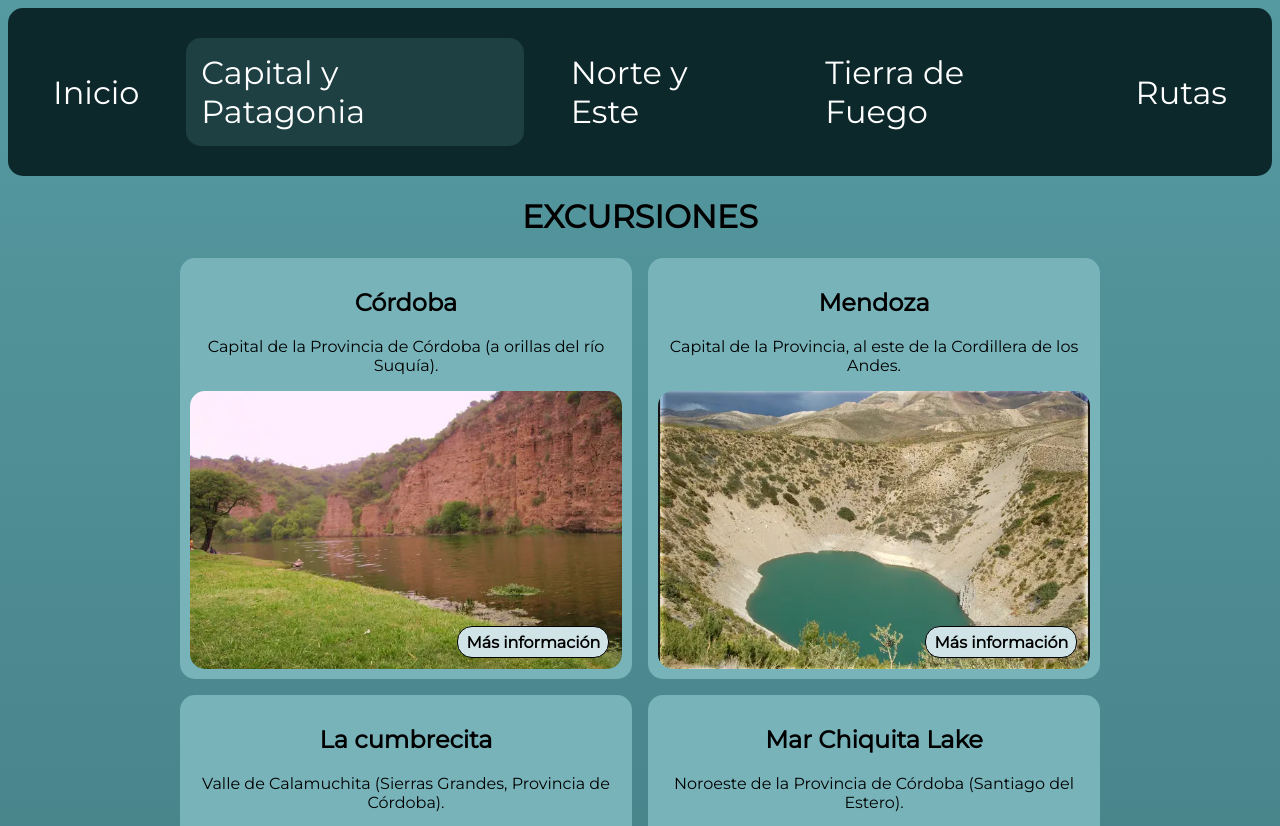
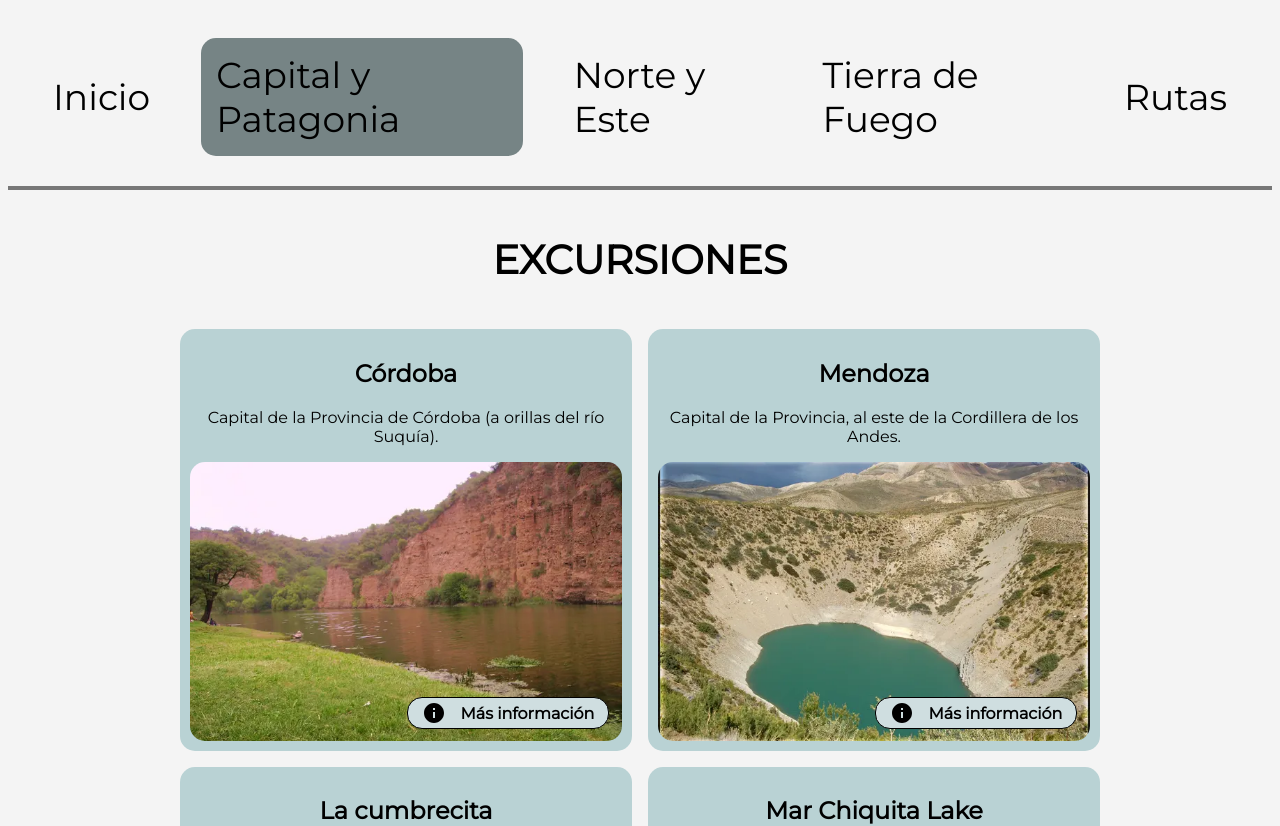
Before and after one commit to krutzzio/rutas-argentinas, a React (Create React App) app: page /excursiones/cp in a window 1280 px wide. Shown: the top 826 px of the page. Built offline with nearby package versions, Linux system fonts and the light colour scheme.

Commit message:
Another comiit

```diff
--- a/src/Components/Detalle.css
+++ b/src/Components/Detalle.css
@@ -1,8 +1,8 @@
 .detalles{
     position: relative;
     text-align: center;
-    margin: 15px auto;
-    background-color: #b4d5d9;
+    margin: 44px auto;
+    background-color: #b9d2d4;
     border-radius: 15px;
     width: 50vw;
     padding: 1em;
--- a/src/Components/Detalle.jsx
+++ b/src/Components/Detalle.jsx
@@ -1,34 +1,34 @@
 import EXCURSIONES from "../Constants/excursiones"
+import "./Detalle.css"
 
 import { useParams } from "react-router"
 import { useContext, useState } from "react";
+import Context from "../Context/Context";
 import { Link } from "react-router-dom"
 
-import "./Detalle.css"
 import AddIcon from '@mui/icons-material/Add';
 import RemoveIcon from '@mui/icons-material/Remove';
 import ArrowBackIcon from '@mui/icons-material/ArrowBack';
-import Context from "../Context/Context";
 
 
 export function Detalle() {
 
     const { id } = useParams()
-
     const excursionDetalle = EXCURSIONES.find((elem) => {
         return elem.id === Number(id)
     })
     const imgDetalle = require(`../images/${excursionDetalle.imagen}`)
 
-    const {setListaRutas} = useContext(Context)
-    const {listaRutas} = useContext(Context)
+    const { setListaRutas } = useContext(Context)
+    const { listaRutas } = useContext(Context)
+    let newListaRutas = [...listaRutas]
 
-    const [añadido, setAñadido] = useState(listaRutas.includes(excursionDetalle.id))
+    const [añadido, setAñadido] = useState(newListaRutas.includes(excursionDetalle.id))
 
     const añadirRuta = () => {
+        if (añadido) {setListaRutas(newListaRutas.filter(elem => elem !== excursionDetalle.id))}
+        else if (!añadido) {setListaRutas([...newListaRutas, excursionDetalle.id])}
         setAñadido(!añadido)
-        if(añadido) setListaRutas([...listaRutas], excursionDetalle.id)
-        else if(!añadido) setListaRutas([...listaRutas], excursionDetalle.id)
     }
 
     return (
@@ -45,7 +45,6 @@ export function Detalle() {
                     </div>)
                     : (<div className="boton añadir" onClick={añadirRuta}>
                         <AddIcon />Añadir a la ruta
-
                     </div>)
             }
             <div className="volver">
--- a/src/Components/Excursion.css
+++ b/src/Components/Excursion.css
@@ -7,23 +7,23 @@
     justify-content: center;
     flex-direction: column;
     transition: 0.2s;
-    background: #77b3b9;
+    background: #b9d2d4;
     position: relative;
 }
 
 .excursion:hover {
-    background-color: #b4d5d9;
+    background-color: #738183;
 }
 
 .link {
     display: flex;
     align-items: center;
-    justify-content: center;
+    justify-content: space-evenly;
     border: 1px solid black;
     border-radius: 15px;
-    width: 150px;
+    width: 200px;
     text-decoration: none;
-    background-color: #d0e4e7;
+    background-color: #cfdee0;
     color: black;
     position: absolute;
     bottom: 5%;
@@ -33,8 +33,9 @@
     font-weight: 600;
 }
 
-.link:hover{
-    background-color:#569aa1;
+.link:hover {
+    background-color: #1b1d1d;
+    color: white;
 }
 
 .excursion img {
@@ -45,3 +46,18 @@
 h2 {
     font-weight: 700;
 }
+
+.rute-in {
+    display: flex;
+    justify-content: center;
+    align-items: center;
+    position: absolute;
+    bottom: 5%;
+    left: 5%;
+    border-radius: 50%;
+    background-color: rgb(29, 27, 29);
+    color: white;
+    width: 35px;
+    height: 35px;
+    overflow: hidden;
+}
--- a/src/Components/Excursion.jsx
+++ b/src/Components/Excursion.jsx
@@ -1,10 +1,21 @@
 import "./Excursion.css"
+
+import Context from "../Context/Context";
+import { useContext } from "react";
 import { Link } from "react-router-dom"
+
+
+import InfoIcon from '@mui/icons-material/Info';
+import AttachFileIcon from '@mui/icons-material/AttachFile';
 
 
 export function Excursion({ info }) {
 
     const img = require(`../images/${info.imagen}`)
+
+    const { listaRutas } = useContext(Context)
+
+    const addedRute = listaRutas.includes(info.id)
 
     return (
         <div className="excursion">
@@ -13,7 +24,12 @@ export function Excursion({ info }) {
                 <p>{info.situacion}</p>
             </div>
             <img src={img} alt={`Imagen destino ${info.nombre}`} />
-            <Link className="link" to={`/detalles/${info.id}`}><span>Más información</span></Link>
+            <Link className="link" to={`/detalles/${info.id}`}><InfoIcon /> <span>Más información</span></Link>
+            {
+                addedRute
+                    ? (<div className="rute-in"><AttachFileIcon /></div>)
+                    : <></>
+            }
         </div>
     )
 }
--- a/src/Components/Excursiones.css
+++ b/src/Components/Excursiones.css
@@ -1,5 +1,10 @@
+.excursionesComponent h1{
+    font-size: 2.5em;
+    margin: 45px;
+}
+
 .excursiones{
-    margin: 15px auto;
+    margin: 0 auto;
     width: 75vw;
     display: flex;
     justify-content: center;
--- a/src/Components/MainPage.css
+++ b/src/Components/MainPage.css
@@ -0,0 +1,9 @@
+.main{
+    margin: auto;
+    text-align: center;
+    font-size: 2.25em;
+}
+
+.main img{
+    border-radius: 15px;
+}
--- a/src/Components/MainPage.jsx
+++ b/src/Components/MainPage.jsx
@@ -5,7 +5,7 @@ import mainImg from "../images/argentina.webp"
 export function MainPage() {
 
     return (
-        <nav className="Main">
+        <nav className="main">
             <h1>ARGENTINA Y PATAGONIA</h1>
             <img src={mainImg} alt="Foto portada argentina" />
         </nav>
--- a/src/Components/Nav.css
+++ b/src/Components/Nav.css
@@ -1,25 +1,25 @@
 .Navbar {
     display: flex;
-    justify-content: center;
+    justify-content:space-around;
     gap: 1em;
     align-items: center;
-    font-size: 2em;
-    background-color: #0d282b;
+    font-size: 2.25em;
     padding: 30px;
-    border-radius: 15px;
+    border-bottom: 4px solid #777777;
 }
 
 .Navbar a {
     text-decoration: none;
-    color:white;
+    color:black;
     border-radius: 15px;
     padding: 15px;
+    transition: 0.2s;
 }
 
 .Navbar a:hover {
-    background-color: #0f4e52;
+    background-color: #909292;
 }
 
 .active{
-    background-color: #1e4043;
+    background-color: #768485;
 }
--- a/src/index.css
+++ b/src/index.css
@@ -3,7 +3,7 @@ body {
   font-family: 'Montserrat', serif;
   -webkit-font-smoothing: antialiased;
   -moz-osx-font-smoothing: grayscale;
-  background: linear-gradient(#569aa1, #37666d);
+  background: #f4f4f4;
   background-repeat: no-repeat;
   height: 100%;
   min-height: 100vh;
```
